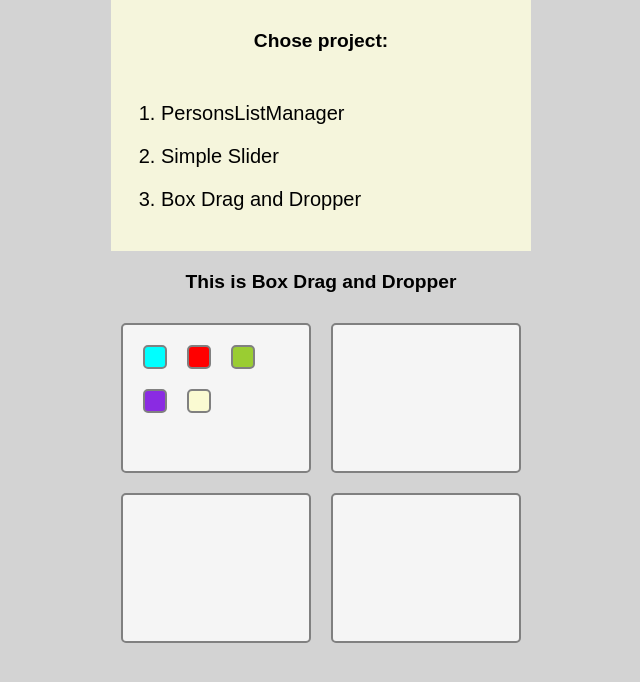
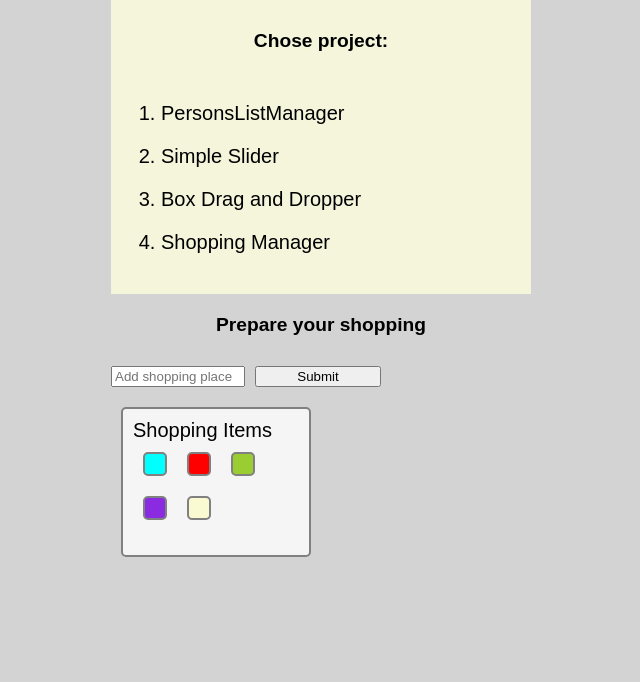
Before and after one commit to Filip-Rogalski/react-list-of-persons-manager, a React (Create React App) app: page / in a window 1280 px wide. Shown: the top 682 px of the page, without its empty margins (319-959 px from the left). Built offline with nearby package versions, Linux system fonts and the light colour scheme.

Commit message:
New Project: Shopping Manager

```diff
--- a/src/Menu.js
+++ b/src/Menu.js
@@ -10,6 +10,7 @@ class Menu extends Component {
                     <li data-index='0' onClick={this.props.handler}>PersonsListManager</li>
                     <li data-index='1' onClick={this.props.handler}>Simple Slider</li>
                     <li data-index='2' onClick={this.props.handler}>Box Drag and Dropper</li>
+                    <li data-index='3' onClick={this.props.handler}>Shopping Manager</li>
                 </ol>
             </div>
         )
--- /dev/null
+++ b/src/ShoppingManager.js
@@ -0,0 +1,121 @@
+import React, { Component } from 'react';
+import './shoppingManager.css'
+
+class ShoppingManager extends Component {
+    constructor(){
+        super();
+        this.liftBox = this.liftBox.bind(this);
+        this.dropBox = this.dropBox.bind(this);
+        this.moveBox = this.moveBox.bind(this);
+        this.deleteBox = this.deleteBox.bind(this);
+        this.toggleDeleteBox = this.toggleDeleteBox.bind(this);
+        this.addShoppingDestination = this.addShoppingDestination.bind(this);
+        this.boxes = ['box1', 'box2', 'box3', 'box4', 'box5'];
+        this.state = {containers: [{id: 0, name: 'Shopping Items', boxes: []}]};
+    }
+
+    componentWillMount(){
+
+        //Wcześniej boxes wkładałem do containers w ramach this.state. Zmieniłem na wypadek, gdybym ilość boxes wprowadzał w jakimś wcześniejszym komponencie.
+
+        let array = this.state.containers;
+        array[0].boxes = this.boxes;
+        this.setState({containers: array});
+    }
+
+    liftBox(e){
+        this.originContainer = e.target.parentElement.dataset.number;
+        this.boxToMove = e.target.id;
+    }
+
+    dropBox(e) {
+        if(e.target.className === 'container') {
+            this.destinationContainer = e.target.dataset.number;
+            if (this.originContainer !== this.destinationContainer) {
+                this.moveBox(this.boxToMove, this.originContainer, this.destinationContainer);
+            }
+        }
+    }
+
+    moveBox(box, origin, destination){
+        let index = this.state.containers[origin].boxes.indexOf(box),
+            prevArray = this.state.containers;
+        prevArray[origin].boxes.splice(index, 1);
+        prevArray[destination].boxes.push(box);
+        let newArray = prevArray;
+        this.setState({containers: newArray});
+    }
+
+    toggleDeleteBox(e){
+        //Dopracować. Na razie załatwiam to css-em.
+//        e.target.firstChild.classList.toggle('invisible');
+    }
+
+    deleteBox(e){
+        let containerIndex = e.target.parentElement.parentElement.dataset.number,
+            box = e.target.parentElement.id,
+            index = this.state.containers[containerIndex].boxes.indexOf(box),
+            prevArray = this.state.containers;
+        prevArray[containerIndex].boxes.splice(index, 1);
+        let newArray = prevArray;
+        this.setState({containers: newArray});
+    }
+
+    addShoppingDestination(e){
+        e.preventDefault();
+        console.log('addShoppingDestination');
+        let prevArray = this.state.containers,
+            newContainerId = this.state.containers.length,
+            newContainerName = e.target.parentElement.firstChild.value,
+            newContainer = {id: newContainerId, name: newContainerName, boxes: []};
+        prevArray.push(newContainer);
+        let newArray = prevArray;
+        this.setState({containers: newArray}, e.target.parentElement.firstElementChild.value = '');
+
+    }
+
+    render(){
+        return(
+            <div className="shoppingManager">
+                <h1>Prepare your shopping</h1>
+            <AddShoppingDestination addShoppingDestinationhandler={this.addShoppingDestination}/>
+                <div className="wrapper">
+                    {this.state.containers.map(container => (
+            <Container name={container.name} key={container.id} id={container.id} containerHandler={this.dropBox} boxHandler={this.liftBox} boxHoverHandler={this.toggleDeleteBox} boxDeleteHandler={this.deleteBox} boxes={container.boxes}/>
+        ))}
+                </div>
+
+            </div>
+        )
+    }
+}
+
+class Container extends Component {
+
+    render(){
+        return(
+            <div data-number={this.props.id} onMouseUp={this.props.containerHandler} className="container"><div className="containerLabel">{this.props.name}</div>
+                {this.props.boxes.map(box => (
+            <div key={box} id={box} onMouseDown={this.props.boxHandler} onMouseEnter={this.props.boxHoverHandler} onMouseLeave={this.props.boxHoverHandler}
+            className="box"><div onClick={this.props.boxDeleteHandler} className="deleteCross invisible"></div></div>
+        ))}
+            </div>
+        )
+    }
+}
+
+class AddShoppingDestination extends Component {
+    render(){
+        return(
+            <div className="wrapper">
+                <form>
+                    <input type="text" placeholder="Add shopping place"></input>
+                    <input type="submit" onClick={this.props.addShoppingDestinationhandler}></input>
+                </form>
+            </div>
+        )
+    }
+}
+
+
+export default ShoppingManager;
--- a/src/index.js
+++ b/src/index.js
@@ -5,11 +5,12 @@ import Menu from './Menu';
 import SimpleSlider from './SimpleSlider';
 import PersonsListManager from './PersonsListManager';
 import BoxDragAndDropper from './BoxDragAndDropper';
+import ShoppingManager from './ShoppingManager'
 
 class App extends Component {
     constructor(){
         super();
-        this.state = {visibleProjectIndex: 2};
+        this.state = {visibleProjectIndex: 3};
         this.projectToggler = this.projectToggler.bind(this);
     }
 
@@ -23,6 +24,7 @@ class App extends Component {
                 <Menu handler={this.projectToggler}/>
             {this.state.visibleProjectIndex === 0 && <PersonsListManager />}
             {this.state.visibleProjectIndex === 1 && <SimpleSlider />}{this.state.visibleProjectIndex === 2 && <BoxDragAndDropper />}
+            {this.state.visibleProjectIndex === 3 && <ShoppingManager />}
 
             </div>
         )
--- /dev/null
+++ b/src/shoppingManager.css
@@ -0,0 +1,89 @@
+body {
+    margin: 0;
+    padding: 0;
+    background-color: lightgrey;
+}
+
+.shoppingManager h1 {
+    font-family: 'Arial', sans-serif;
+    text-align: center;
+}
+
+.shoppingManager .container {
+    width: calc(50% - 20px);
+    height: 150px;
+    border: 2px solid grey;
+    box-sizing: border-box;
+    margin: 10px;
+    padding: 10px;
+    float: left;
+    background-color: whitesmoke;
+    border-radius: 5px;
+}
+
+.shoppingManager .wrapper {
+    max-width: 420px;
+    margin: 0 auto;
+}
+
+.shoppingManager .wrapper:after {
+    content: '';
+    display: block;
+    clear: both;
+}
+
+.shoppingManager .box {
+    position: relative;
+    width: 20px;
+    height: 20px;
+    border: 2px solid grey;
+    border-radius: 5px;
+    margin: 10px;
+    float: left;
+    cursor: pointer;
+}
+
+.deleteCross {
+    position: absolute;
+    top: -5px;
+    left: -5px;
+    width: 50%;
+    height: 50%;
+    border-radius: 50%;
+    background-color: black;
+    display: none;
+
+}
+
+.shoppingManager .resultBox {
+    width: calc(100% - 20px);
+    height: 50px;
+    border: 2px solid grey;
+    background-color: whitesmoke;
+    margin: 10px;
+    border-radius: 5px;
+}
+
+div.box:hover > div {
+    display: block;
+}
+
+.shoppingManager #box1 {
+    background-color: aqua;
+}
+
+.shoppingManager #box2 {
+    background-color: red;
+}
+
+.shoppingManager #box3 {
+    background-color: yellowgreen;
+}
+
+.shoppingManager #box4 {
+    background-color: blueviolet;
+}
+
+.shoppingManager #box5 {
+    background-color: lightgoldenrodyellow;
+}
```
